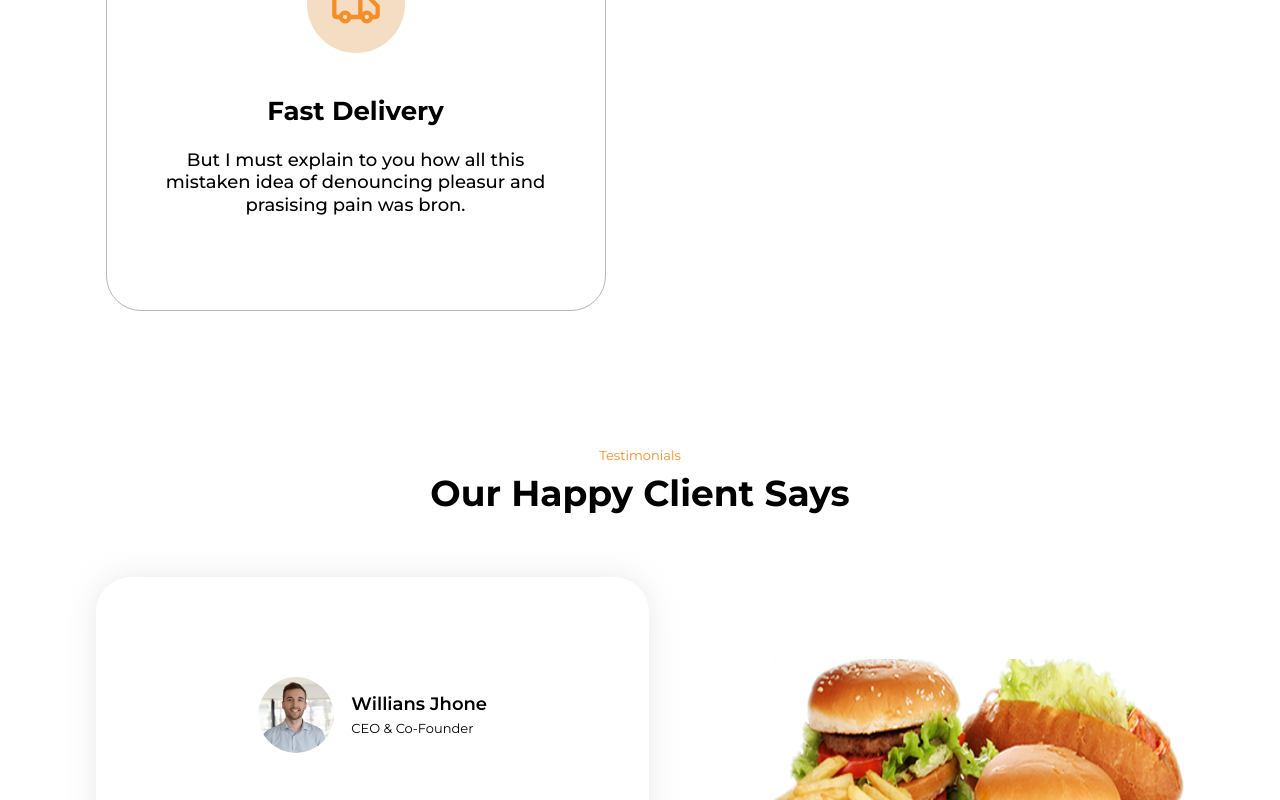
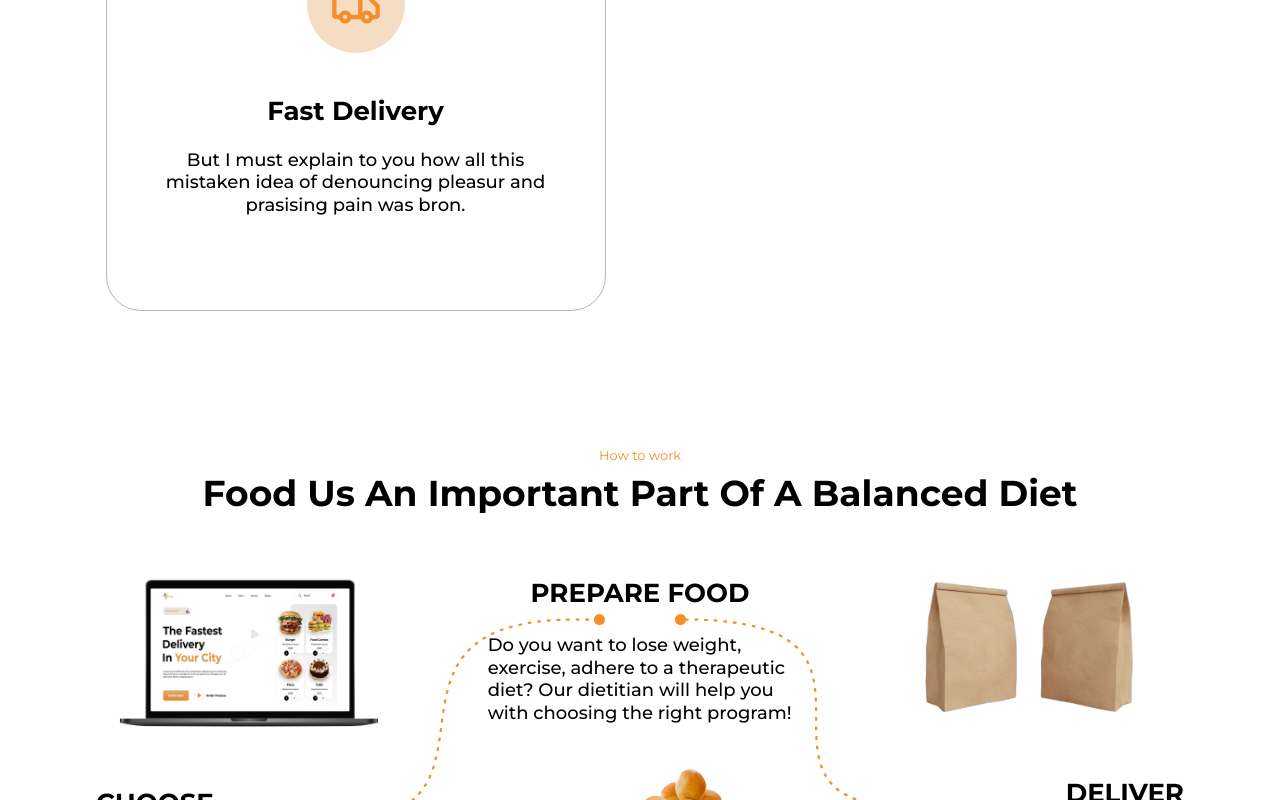
Before and after one commit to Aurelie-Runser/Restaurant, a Nuxt app: page / in a window 1280 px wide. Shown: the part 4902-5702 px from the top of the page. Built offline with nearby package versions, Linux system fonts and the light colour scheme.

Commit message:
feat : création de la section Work

```diff
--- /dev/null
+++ b/components/elements/WorkLine.vue
@@ -0,0 +1,43 @@
+<template>
+  <svg
+    v-if="num === '1'"
+    width="inherit"
+    height="auto"
+    viewBox="0 0 540 289"
+    fill="none"
+    xmlns="http://www.w3.org/2000/svg"
+  >
+    <path
+      d="M13.5 273.498C88.6667 289.332 237.6 303.498 290 241.498C355.5 163.998 255 -3.5 525.5 7.99989"
+      stroke="#F48E28"
+      stroke-width="3"
+      stroke-dasharray="5 8"
+    />
+    <circle cx="532.5" cy="7.5" r="7.5" fill="#F48E28" />
+    <circle cx="7.5" cy="271.5" r="7.5" fill="#F48E28" />
+  </svg>
+
+  <svg v-if="num === '2'"
+    width="inherit"
+    height="auto"
+    viewBox="0 0 541 282"
+    fill="none"
+    xmlns="http://www.w3.org/2000/svg"
+  >
+    <path
+      d="M527 269.5C413.5 295.5 247.082 270.657 211.5 229.5C148.5 156.629 277.5 7.50034 13.5 7.5"
+      stroke="#F48E28"
+      stroke-width="3"
+      stroke-dasharray="5 8"
+    />
+    <circle cx="533.5" cy="267.5" r="7.5" fill="#F48E28" />
+    <circle cx="7.5" cy="7.5" r="7.5" fill="#F48E28" />
+  </svg>
+</template>
+
+<script setup>
+const props = defineProps({
+  num: String,
+})
+
+</script>
--- /dev/null
+++ b/components/layout/myWork.vue
@@ -0,0 +1,130 @@
+<template>
+  <section class="sectionWork">
+    <myTitleSection
+      h2="How to work"
+      h3="Food Us An Important Part Of A Balanced Diet"
+    />
+
+    <div class="sectionWork__etap">
+      <div class="etap etap-1">
+        <div class="etap__img">
+          <img src="Ordi.png" alt="Photo illustrative d'un ordinateur" />
+        </div>
+
+        <h4 class="etap__title">Choose</h4>
+        <p class="etap__txt">
+          Do you want to lose weight, exercise, adhere to a therapeutic diet?
+          Our dietitian will help you with choosing the right program!
+        </p>
+      </div>
+
+      <div class="etap etap-2">
+        <h4 class="etap__title">Prepare food</h4>
+        <p class="etap__txt">
+          Do you want to lose weight, exercise, adhere to a therapeutic diet?
+          Our dietitian will help you with choosing the right program!
+        </p>
+
+        <div class="etap__img">
+          <img
+            class="etap__img"
+            src="Nugets.png"
+            alt="Photo illustrative d'un plat de nugets"
+          />
+        </div>
+      </div>
+
+      <div class="etap etap-3">
+        <div class="etap__img">
+          <img
+            class="etap__img"
+            src="Sacs.png"
+            alt="Photo illustrative de sacs"
+          />
+        </div>
+
+        <h4 class="etap__title">Deliver</h4>
+        <p class="etap__txt">
+          Do you want to lose weight, exercise, adhere to a therapeutic diet?
+          Our dietitian will help you with choosing the right program!
+        </p>
+      </div>
+
+      <div class="workLine workLine-1">
+        <WorkLine num="1" />
+      </div>
+      <div class="workLine workLine-2">
+        <WorkLine num="2" />
+      </div>
+    </div>
+  </section>
+</template>
+
+<style lang="scss" scoped>
+.sectionWork {
+  &__etap {
+    position: relative;
+    display: flex;
+    gap: 0 8%;
+
+    .etap {
+      z-index: 1;
+      min-width: min-content;
+      width: fit-content;
+      max-width: 400px;
+
+      &__img {
+        width: 100%;
+        text-align: center;
+
+        img {
+          width: 85%;
+        }
+      }
+
+      &__title {
+        text-transform: uppercase;
+      }
+
+      &-1,
+      &-3 {
+        .etap__title {
+          margin: 54px 0 25px 0;
+        }
+      }
+
+      &-2 {
+        .etap__title{
+          text-align: center;
+        }
+
+        .etap__txt {
+          margin: 25px 0 45px 0;
+        }
+      }
+
+      &-3 {
+        text-align: right;
+      }
+    }
+
+    .workLine {
+      position: absolute;
+      z-index: 0;
+      width: 400px;
+
+      &-1 {
+        top: 10%;
+        left: 10%;
+      }
+
+      &-2 {
+        top: 10%;
+        right: 10%;
+      }
+    }
+  }
+}
+</style>
+
+<script setup></script>
--- a/components/myCard.vue
+++ b/components/myCard.vue
@@ -24,7 +24,7 @@
         </div>
 
         <div class="card__prix">
-          <p>{{ prix }}</p>
+          <p>$ {{ prix }}</p>
         </div>
       </div>
     </div>
@@ -231,8 +231,6 @@
 </style>
 
 <script setup>
-import { computed } from 'vue'
-
 const props = defineProps({
   type: String,
   title: String,
--- a/pages/index.vue
+++ b/pages/index.vue
@@ -26,6 +26,8 @@
 
         <myGridCards typeGrid="big" :gridCards="gridServices" />
       </section>
+
+      <myWork />
 
       <mySectionAvis />
 
```
Also changed, not shown: public/Sacs.png.
